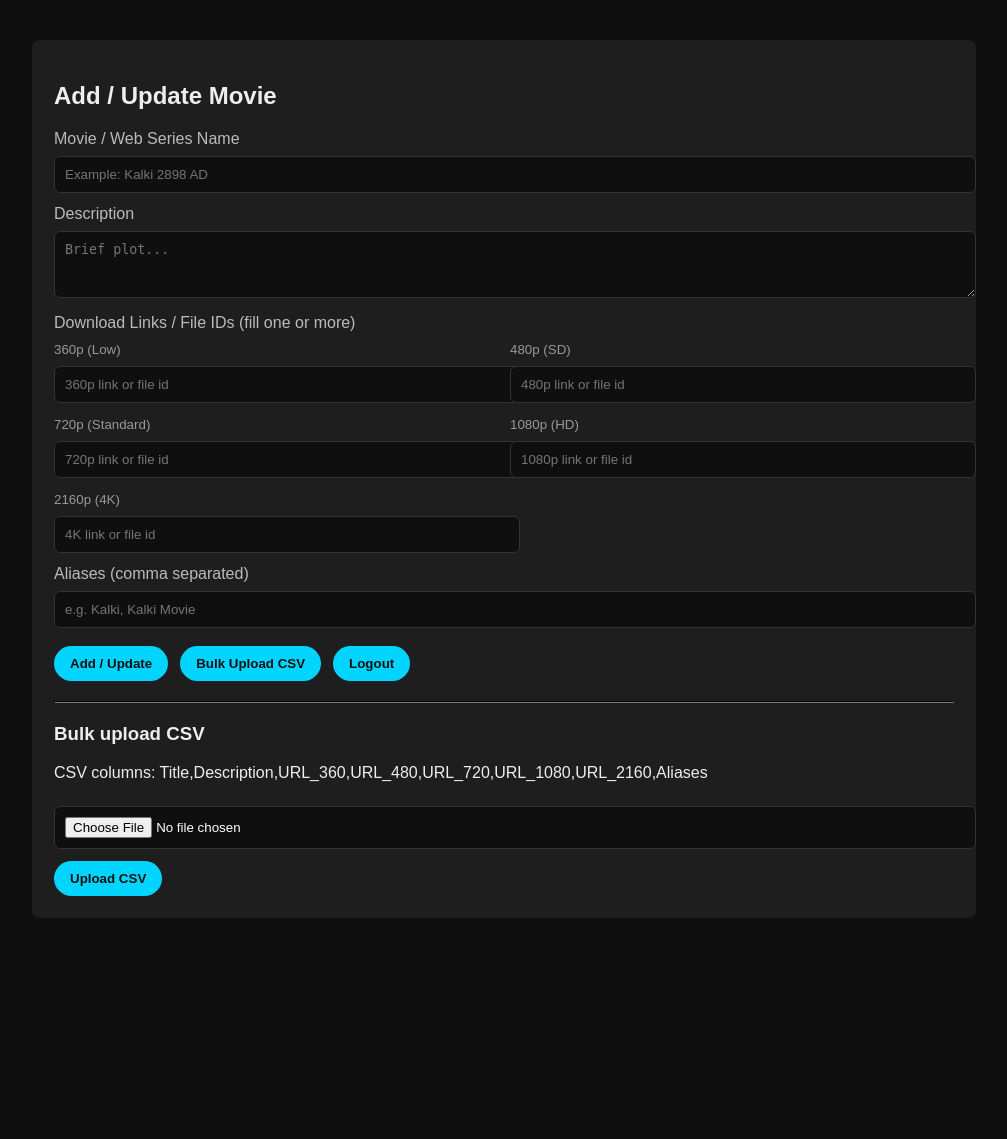
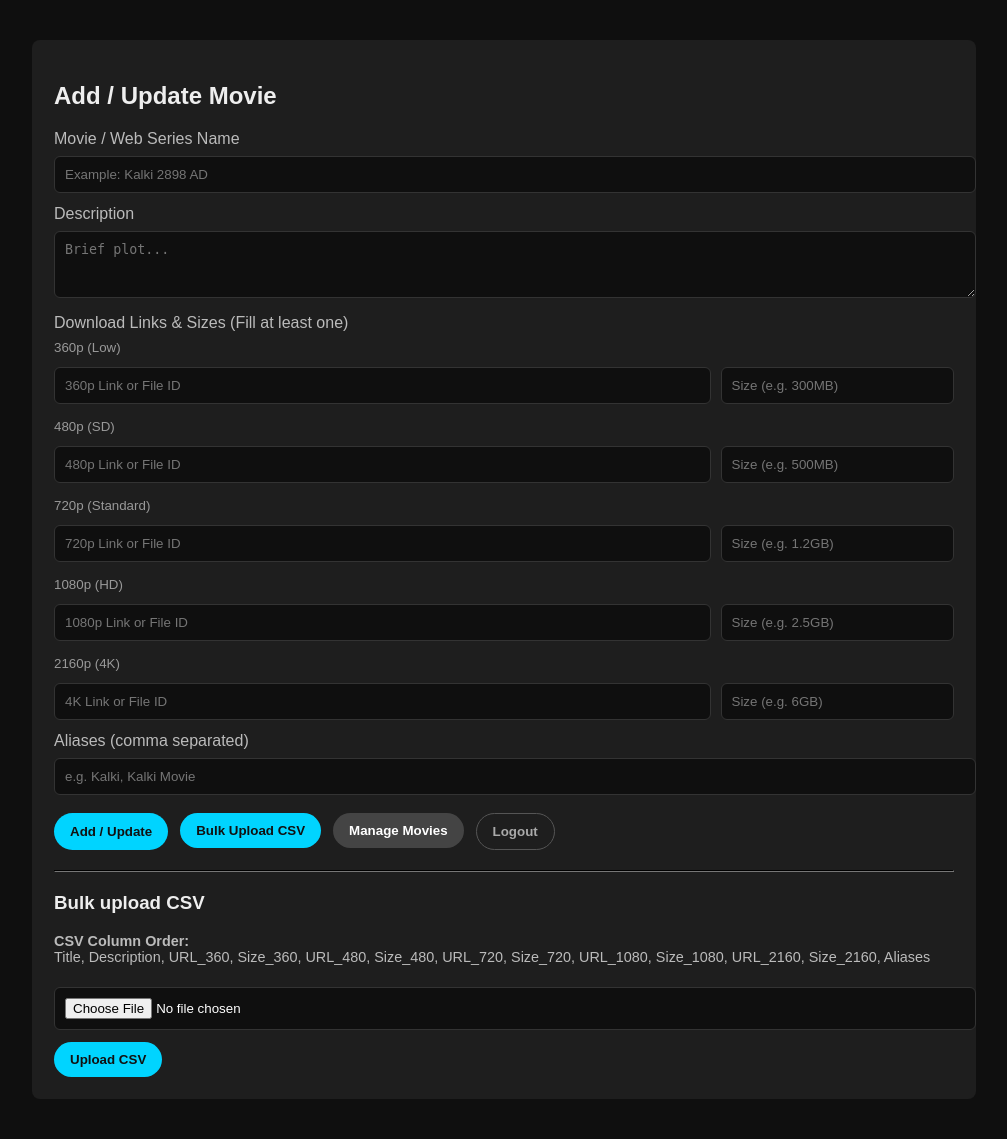
Before and after one commit to amitk85682-creator/Manvi-telegram-bot, a Flask app: template templates/admin_add_movie.html in a window 1280 px wide. Shown: the whole page, without its empty margins (136-1143 px from the left). Before the commit the page ends 918 px from the top, so only its background shows below. Run offline with Flask 2, Linux system fonts and the light colour scheme; the template is opened without the code that fills it, so the values that code supplies are empty; parts of the project's set-up code (start-up, migrations or seed data) failed here and were passed over; some libraries are stand-ins or nearby versions.

Commit message:
admin_add_movie.html

```diff
--- a/templates/admin_add_movie.html
+++ b/templates/admin_add_movie.html
@@ -8,11 +8,19 @@
         .wrap { max-width:900px; margin:20px auto; background:#1e1e1e; padding:22px; border-radius:8px; }
         input, textarea { width:100%; padding:10px; margin-top:8px; border-radius:6px; border:1px solid #333; background:#0f0f0f; color:#fff; }
         label { display:block; margin-top:12px; color:#bbb; }
-        .qualities { display:grid; grid-template-columns:1fr 1fr; gap:12px; margin-top:8px; }
+
+        /* Updated Grid for Qualities */
+        .qualities { display:grid; grid-template-columns:1fr; gap:15px; margin-top:8px; }
+
+        /* Flexbox for Link + Size in one line */
+        .q-row { display: flex; gap: 10px; align-items: center; }
+        .q-row input:first-child { flex: 3; } /* Link gets 75% space */
+        .q-row input:last-child { flex: 1; }  /* Size gets 25% space */
+
         .actions { display:flex; gap:12px; margin-top:18px; }
         button { padding:10px 16px; border-radius:999px; border:none; background:#00d4ff; color:#111; font-weight:bold; cursor:pointer; }
         .flash { padding:8px; margin-bottom:10px; border-radius:6px; background:#2a2a2a; border:1px solid #444; color:#fff; }
-        small { color:#999; }
+        small { color:#999; display:block; margin-bottom:4px; }
     </style>
 </head>
 <body>
@@ -33,27 +41,46 @@
             <label>Description</label>
             <textarea name="description" rows="3" placeholder="Brief plot..."></textarea>
 
-            <label>Download Links / File IDs (fill one or more)</label>
+            <label>Download Links & Sizes (Fill at least one)</label>
             <div class="qualities">
                 <div>
                     <small>360p (Low)</small>
-        <input name="q_360" type="text" placeholder="360p link or file id">
+                    <div class="q-row">
+                        <input name="q_360" type="text" placeholder="360p Link or File ID">
+                        <input name="s_360" type="text" placeholder="Size (e.g. 300MB)">
                     </div>
+                </div>
+
                 <div>
                     <small>480p (SD)</small>
-        <input name="q_480" type="text" placeholder="480p link or file id">
+                    <div class="q-row">
+                        <input name="q_480" type="text" placeholder="480p Link or File ID">
+                        <input name="s_480" type="text" placeholder="Size (e.g. 500MB)">
                     </div>
+                </div>
+
                 <div>
                     <small>720p (Standard)</small>
-        <input name="q_720" type="text" placeholder="720p link or file id">
+                    <div class="q-row">
+                        <input name="q_720" type="text" placeholder="720p Link or File ID">
+                        <input name="s_720" type="text" placeholder="Size (e.g. 1.2GB)">
                     </div>
+                </div>
+
                 <div>
                     <small>1080p (HD)</small>
-        <input name="q_1080" type="text" placeholder="1080p link or file id">
+                    <div class="q-row">
+                        <input name="q_1080" type="text" placeholder="1080p Link or File ID">
+                        <input name="s_1080" type="text" placeholder="Size (e.g. 2.5GB)">
                     </div>
+                </div>
+
                 <div>
                     <small>2160p (4K)</small>
-        <input name="q_2160" type="text" placeholder="4K link or file id">
+                    <div class="q-row">
+                        <input name="q_2160" type="text" placeholder="4K Link or File ID">
+                        <input name="s_2160" type="text" placeholder="Size (e.g. 6GB)">
+                    </div>
                 </div>
             </div>
 
@@ -63,13 +90,17 @@
             <div class="actions">
                 <button type="submit">Add / Update</button>
                 <a href="{{ url_for('admin.bulk_upload') }}"><button type="button">Bulk Upload CSV</button></a>
-                <a href="{{ url_for('admin.logout') }}"><button type="button">Logout</button></a>
+                <a href="{{ url_for('admin.manage_movies') }}"><button type="button" style="background:#444; color:#fff;">Manage Movies</button></a>
+                <a href="{{ url_for('admin.logout') }}"><button type="button" style="background:transparent; border:1px solid #555; color:#aaa;">Logout</button></a>
             </div>
         </form>
 
         <hr style="margin:20px 0; border-color:#222;">
         <h3>Bulk upload CSV</h3>
-        <p>CSV columns: Title,Description,URL_360,URL_480,URL_720,URL_1080,URL_2160,Aliases</p>
+        <p style="color:#bbb; font-size:0.9rem;">
+            <strong>CSV Column Order:</strong><br>
+            Title, Description, URL_360, Size_360, URL_480, Size_480, URL_720, Size_720, URL_1080, Size_1080, URL_2160, Size_2160, Aliases
+        </p>
         <form method="post" action="{{ url_for('admin.bulk_upload') }}" enctype="multipart/form-data">
             <input type="file" name="csvfile" accept=".csv" required>
             <div style="margin-top:12px;">
```
Lines whose indentation alone changed are shown as unchanged.
